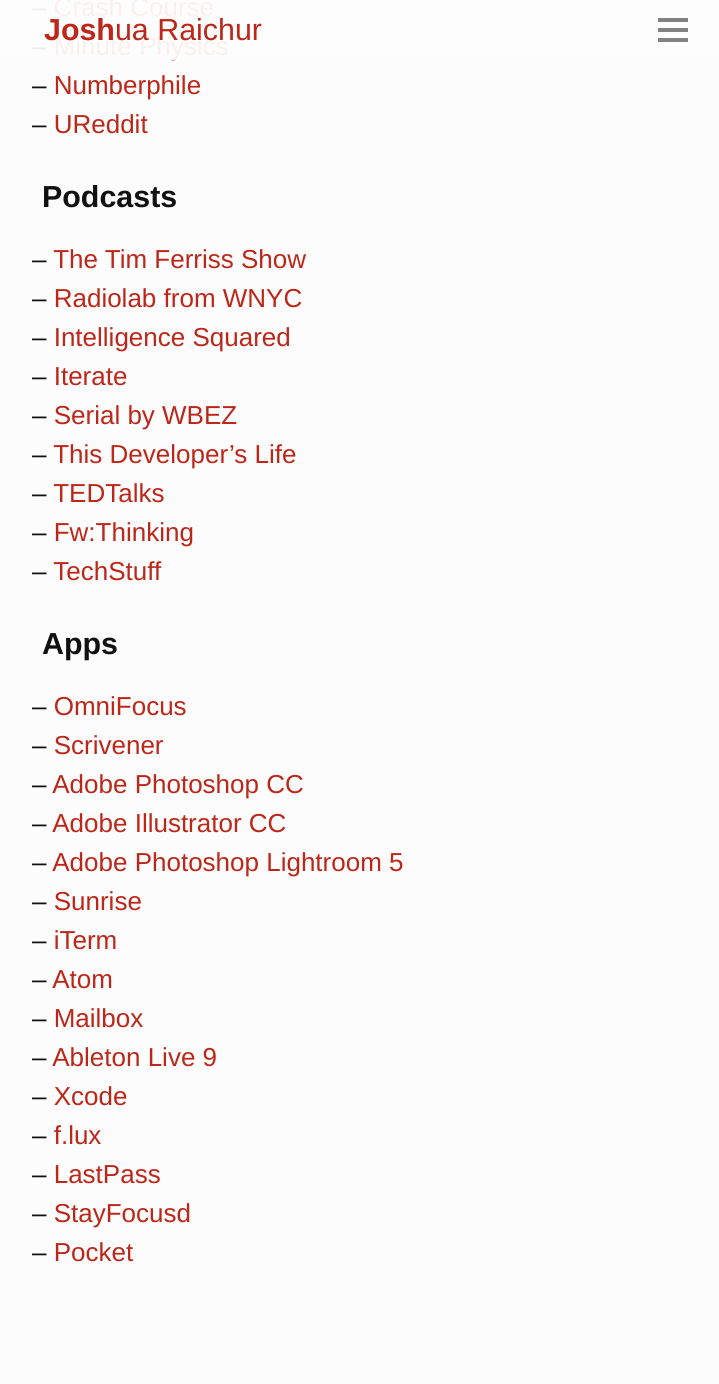
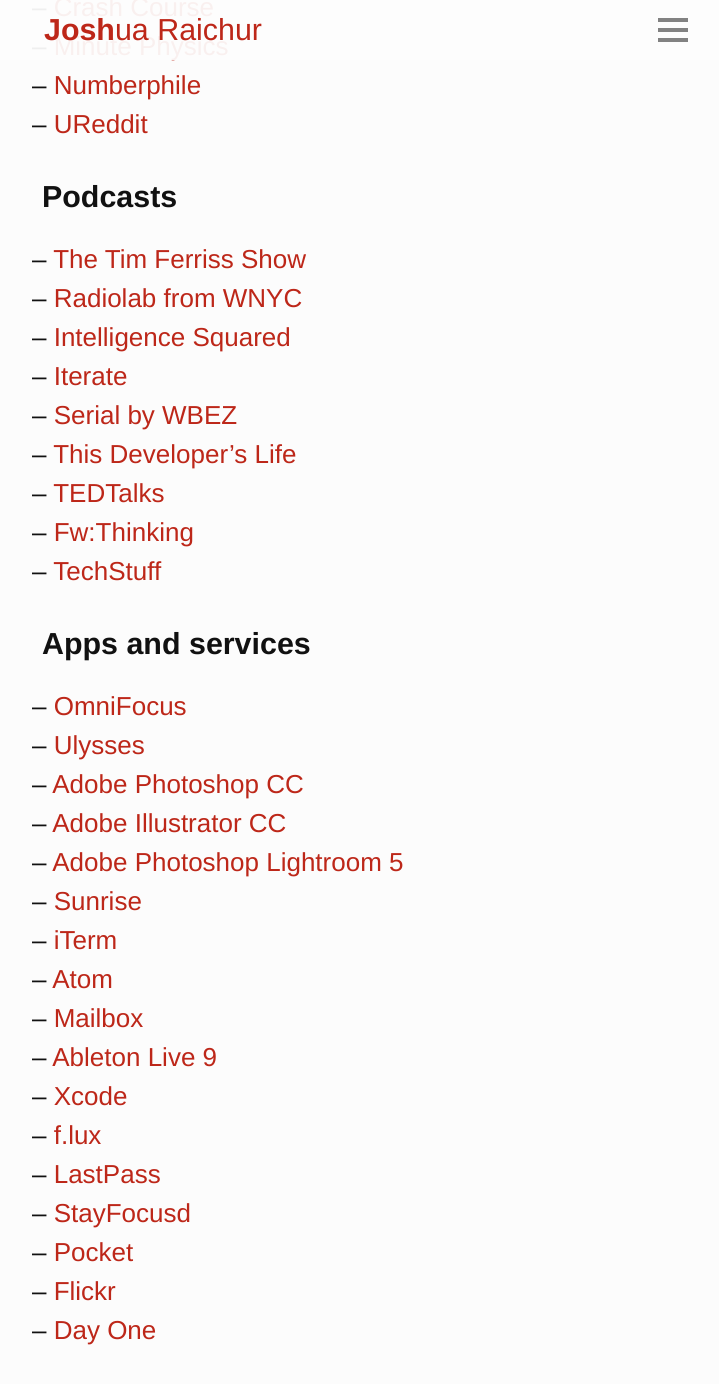
Before and after one commit to JEKYLL-WEB-TEMPLATES/raichur.github.io, a Jekyll site: the page built from _pages/faves.md, in a window 1280 px wide and 1400 px high, scrolled down 1308 px. Shown: the top 1384 px of the window, without its empty margins (276-995 px from the left). Built offline with Jekyll 4.4.1, drawn with Linux system fonts in a browser that asks for light colours; before the commit the page ends 2630 px from its top, so only the background shows below that.

Commit message:
update faves

```diff
--- a/_pages/faves.md
+++ b/_pages/faves.md
@@ -53,10 +53,10 @@
 - [Fw:Thinking](https://itunes.apple.com/us/podcast/fw-thinking/id604177167?mt=2)
 - [TechStuff](https://itunes.apple.com/us/podcast/techstuff/id282795787?mt=2)
 
-### Apps
+### Apps and services
 
 - [OmniFocus](https://www.omnigroup.com/omnifocus)
-- [Scrivener](https://www.literatureandlatte.com/scrivener.php)
+- [Ulysses](http://www.ulyssesapp.com/)
 - [Adobe Photoshop CC](http://www.adobe.com/products/photoshop.html)
 - [Adobe Illustrator CC](http://www.adobe.com/products/illustrator.html)
 - [Adobe Photoshop Lightroom 5](http://www.adobe.com/products/photoshop-lightroom.html)
@@ -70,4 +70,7 @@
 - [LastPass](https://lastpass.com/)
 - [StayFocusd](https://chrome.google.com/webstore/detail/stayfocusd/laankejkbhbdhmipfmgcngdelahlfoji?hl=en)
 - [Pocket](http://getpocket.com)
+- [Flickr](http://flickr.com)
+- [Day One](http://dayoneapp.com/)
+
 </div>
```
Also changed, not shown: 2 other files.
